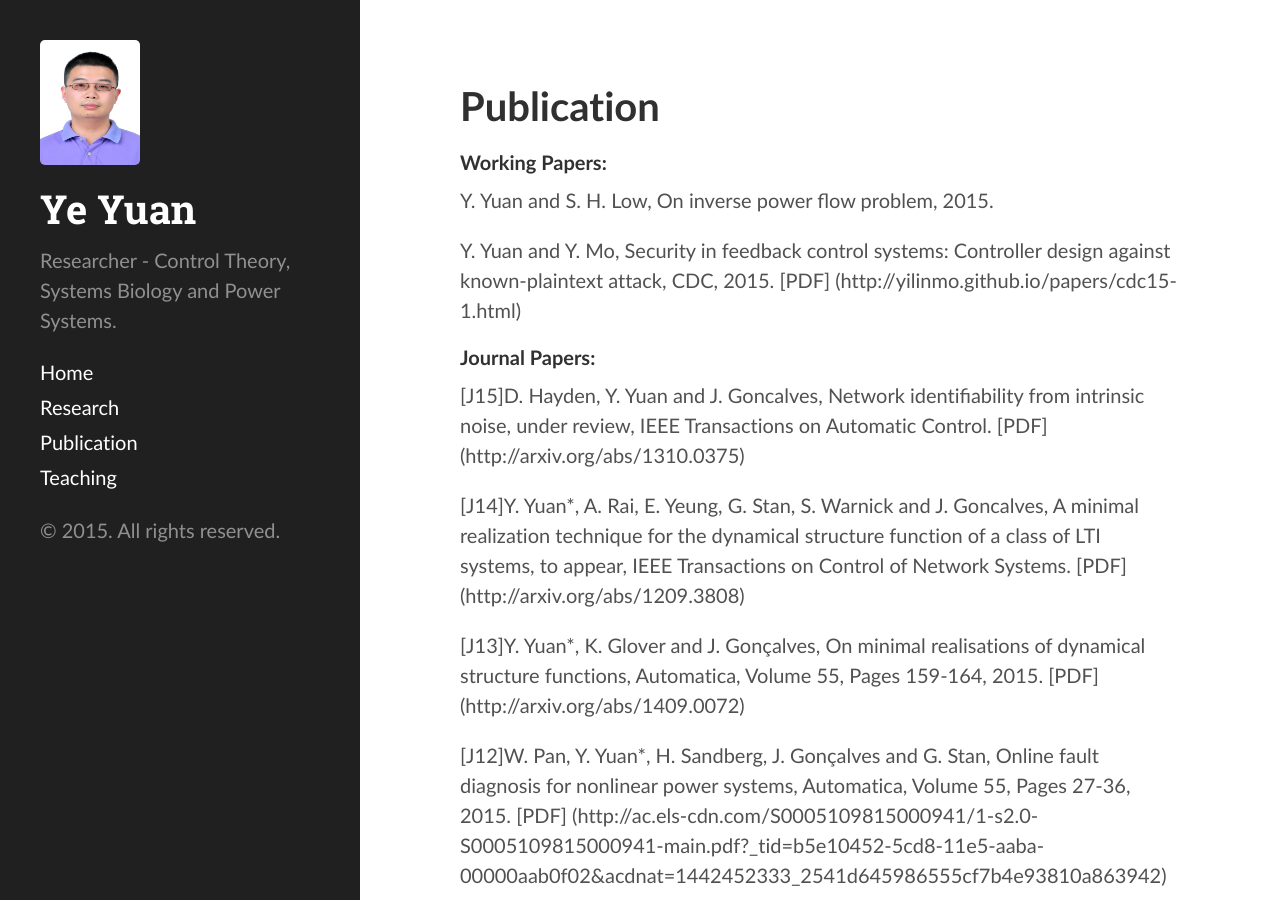
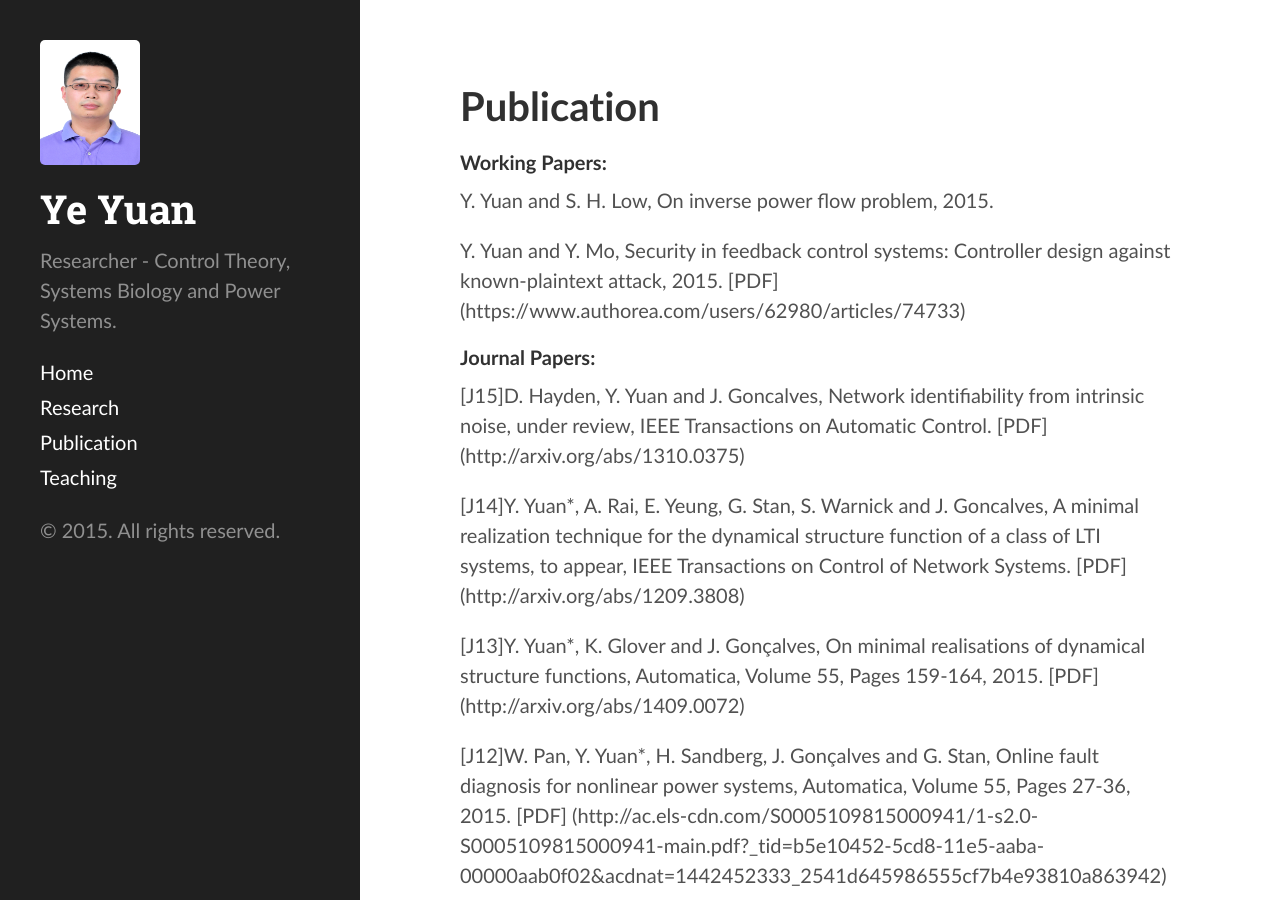
Before and after one commit to yy311/yy311.github.io, a Jekyll site: the page built from publication.md, in a window 1280 px wide and 900 px high. Built offline with Jekyll 4.4.1, drawn with Linux system fonts in a browser that asks for light colours.

Commit message:
Update publication.md

```diff
--- a/publication.md
+++ b/publication.md
@@ -7,7 +7,7 @@ title: Publication
 
 Y. Yuan and S. H. Low, On inverse power flow problem, 2015.
 
-Y. Yuan and Y. Mo, Security in feedback control systems: Controller design against known-plaintext attack, CDC, 2015. [PDF] (http://yilinmo.github.io/papers/cdc15-1.html)
+Y. Yuan and Y. Mo, Security in feedback control systems: Controller design against known-plaintext attack, 2015. [PDF] (https://www.authorea.com/users/62980/articles/74733)
 
 
 ####Journal Papers:
```
